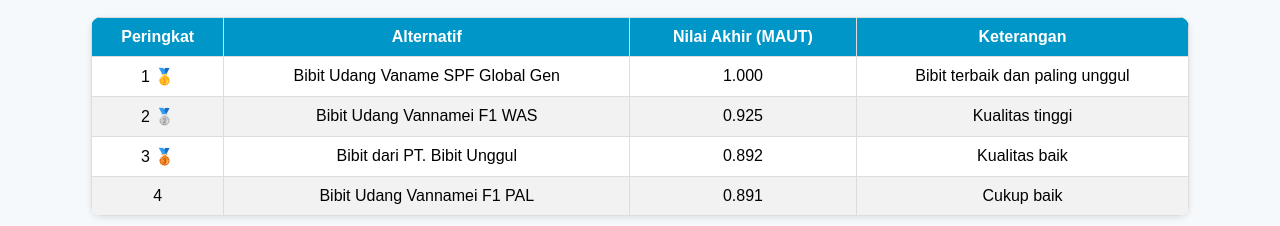
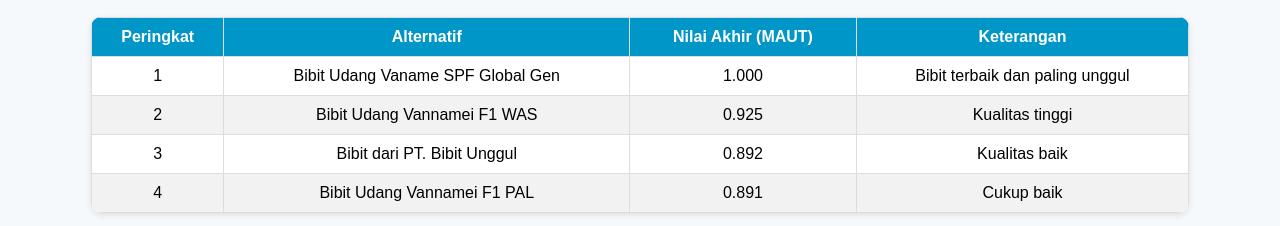
Before and after one commit to mustafakamal2435/index.html, a plain HTML site: page hitung.html in a window 1280 px wide. Shown: the part 245-471 px from the top of the page. Drawn offline with nearby package versions, Linux system fonts and the light colour scheme.

Commit message:
Update hitung.html

```diff
--- a/hitung.html
+++ b/hitung.html
@@ -86,19 +86,19 @@
       </thead>
       <tbody>
         <tr>
-          <td>1 🥇</td>
+          <td>1</td>
           <td>Bibit Udang Vaname SPF Global Gen</td>
           <td>1.000</td>
           <td>Bibit terbaik dan paling unggul</td>
         </tr>
         <tr>
-          <td>2 🥈</td>
+          <td>2</td>
           <td>Bibit Udang Vannamei F1 WAS</td>
           <td>0.925</td>
           <td>Kualitas tinggi</td>
         </tr>
         <tr>
-          <td>3 🥉</td>
+          <td>3</td>
           <td>Bibit dari PT. Bibit Unggul</td>
           <td>0.892</td>
           <td>Kualitas baik</td>
```
